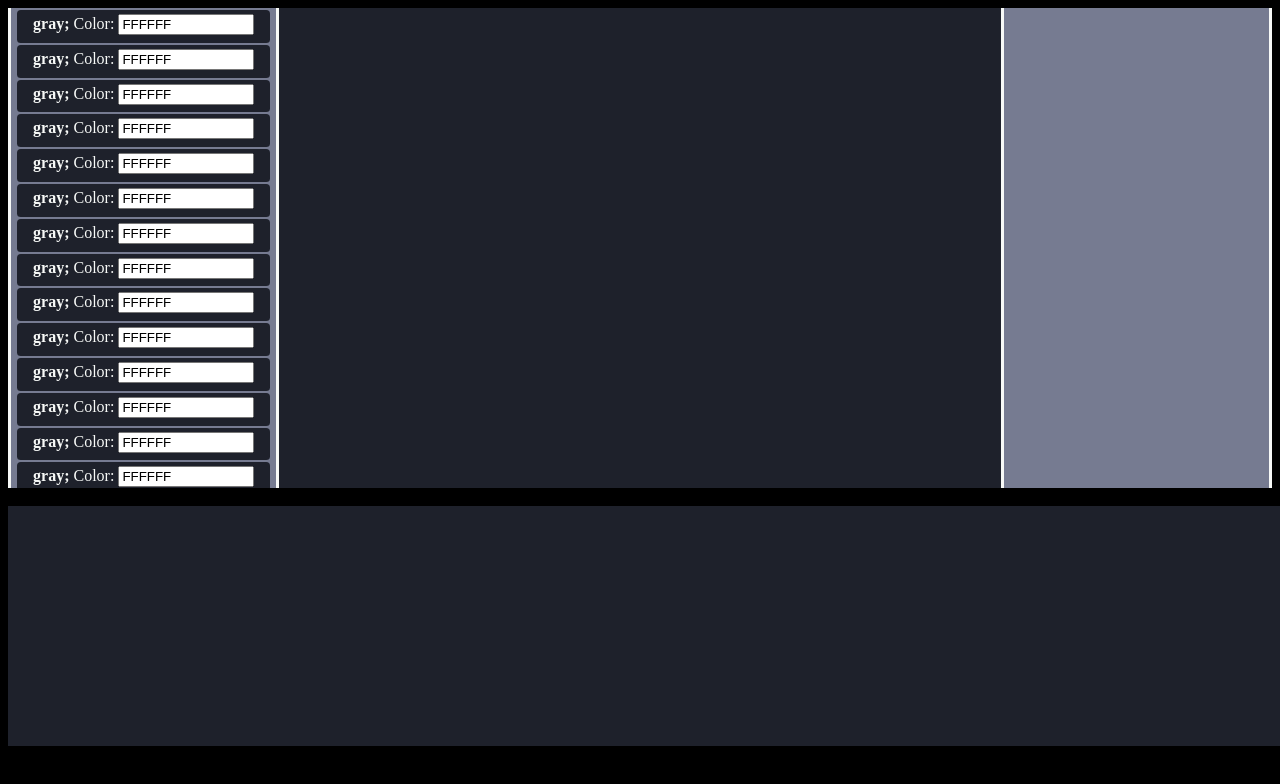
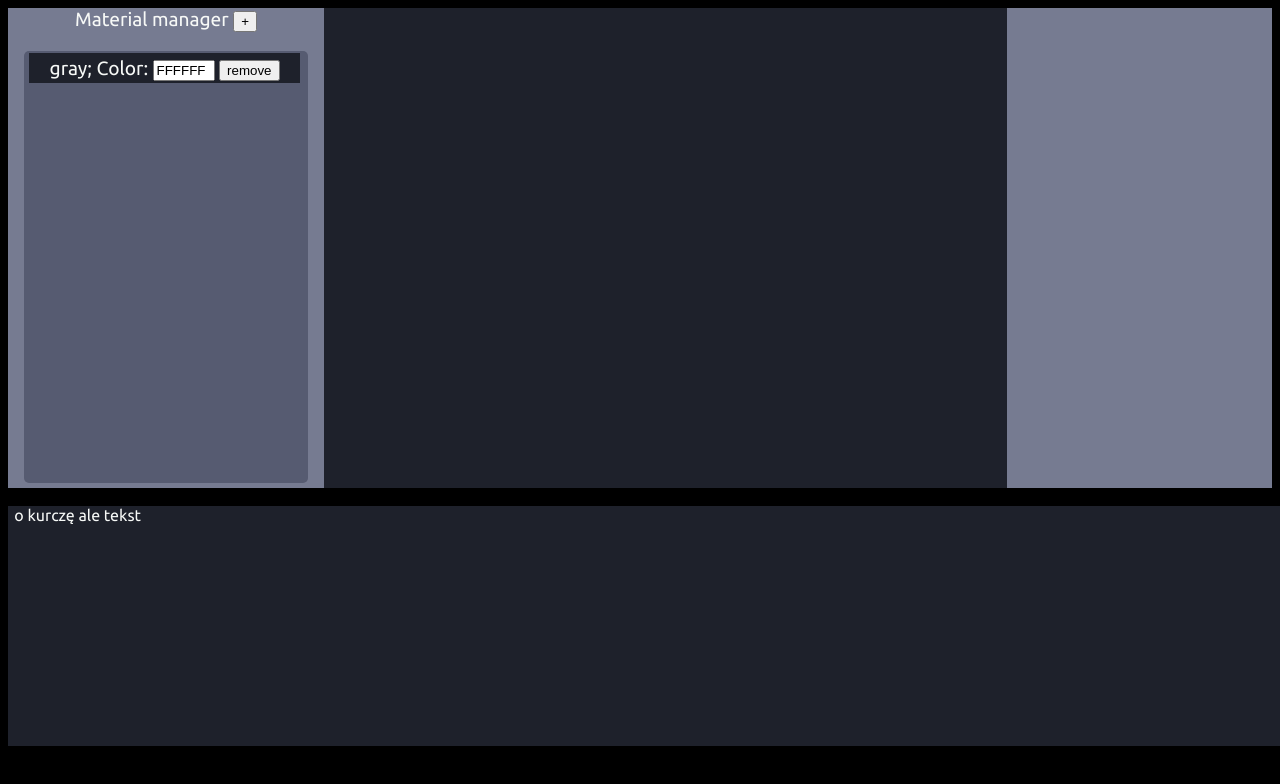
Before and after one commit to Txar/universeeditor, a plain HTML site: page index.html in a window 1280 px wide. Drawn offline with Linux system fonts and the light colour scheme.

Commit message:
fonts and content

```diff
--- a/index.html
+++ b/index.html
@@ -2,23 +2,32 @@
 <html>
     <head>
         <meta charset="utf-8">
-        <title>Web Space</title>
+        <title>Universe Editor</title>
         <link rel="stylesheet" href="style.css">
     </head>
     <body onload="load()">
         <div class="container">
 
-            <div class="material_manager" id="material_manager">
+            <div class="material_manager_window">
 
+                <div class="material_manager_top">
+                    <form>Material manager
+
+                        <button type="button" onclick="addMaterial()">+</button>
+
+                    </form>
+                </div>
+
+
+                <div class="material_manager" id="material_manager"></div>
             </div>
 
-            <div class="planet_manager">
+            <div class="planet_picker"></div>
 
-            </div>
         </div>
         <br>
         <div class="console" id="consoleDiv">
-
+            o kurczę ale tekst
         </div>
         <script src="main.js"></script>
     </body>
--- a/main.js
+++ b/main.js
@@ -1,4 +1,5 @@
 let material_manager = document.getElementById("material_manager")
+let materials = []
 
 class material{
     constructor(density, color, id, name){
@@ -11,8 +12,9 @@ class material{
     getMaterialDiv(){
         let id = "materialColor" + this.id
 
-        let tempMaterialString = "<div class=\"material_config\"><form><b>" + this.name + ";</b> Color: <input name=\"color\" type=\"text\" id=\""
-         + id + "\" class=\"color_input\" value=\"" + this.color + "\"></form> </div>"
+        let tempMaterialString = "<div class=\"material_config\"><form>" + this.name + "; Color: <input name=\"color\" type=\"text\" id=\""
+         + id + "\" class=\"color_input\" value=\"" + this.color +
+         "\"> <button type=\"button\" onclick=\"removeMaterial(" + this.id + ")\">remove</button></form> </div>"
 
         return tempMaterialString
     }
@@ -20,11 +22,26 @@ class material{
 
 function load(){
     gray = new material(1.0, "FFFFFF", 0, "gray")
-    for (let i = 0; i < 20; i++){
-        material_manager.innerHTML += gray.getMaterialDiv()
+    material_manager.innerHTML += gray.getMaterialDiv()
+}
+
+function addMaterial(){
+    tempMaterial = new material(1.0, "FFFFFF", materials.length, "newMaterial")
+    materials.push(tempMaterial)
+    updateMaterials()
+}
+
+function updateMaterials(){
+    material_manager.innerHTML = ""
+    for (let i = 0; i < materials.length; i++){
+        materials[i].id = i;
+        material_manager.innerHTML += materials[i].getMaterialDiv()
     }
-    //document.getElementById("material" + gray.id).value = "FFFFFF"
-    //print(document.getElementById("material" + gray.id).value)
+}
+
+function removeMaterial(id){
+    materials.splice(id, 1)
+    updateMaterials()
 }
 
 function print(a){
--- a/style.css
+++ b/style.css
@@ -1,5 +1,10 @@
 body{
     background-color: black;
+    font-family: sans-serif;
+}
+
+div{
+    font-family: ubuntuFont;
 }
 
 .container{
@@ -10,26 +15,38 @@ body{
 }
 
 .material_manager{
+    background-color: #565B71;
+    width: 90%;
+    height: 90%;
+    overflow-y: scroll;
+    text-align: center;
+    border-radius: 5px;
+    margin-left: auto;
+    margin-right: auto;
+}
+
+.material_manager_top{
     background-color: #767B91;
-    border-inline-color: #F7F9F7;
-    border-inline-style: solid;
-    border-inline-width: 3px;
-    width: 20%;
+    width: 100%;
+    height: 9%;
+}
+
+.material_manager_window{
+    background-color: #767B91;
+    width: 25%;
     height: 100%;
     float: left;
-    padding-inline: 0.5%;
-    overflow-y: scroll;
     text-align: center;
+    font-size: 120%;
 }
 
 .material_config{
     background-color: #1E212B;
-    border-bottom: #F7F9F7;
-    border-top: #F7F9F7;
     height: 6%;
-    border-radius: 0.3vw;
     margin-top: 2px;
     padding-top: 4px;
+    width: 95%;
+    margin-left: 2%;
 }
 
 .density_control_button{
@@ -37,11 +54,8 @@ body{
     width: 2vw;
 }
 
-.planet_manager{
+.planet_picker{
     background-color: #767B91;
-    border-inline-color: #F7F9F7;
-    border-inline-style: solid;
-    border-inline-width: 3px;
     width: 20%;
     height: 100%;
     float: right;
@@ -61,7 +75,17 @@ body{
 }
 
 .color_input{
-    width: 10vw;
+    width: 20%;
+}
+
+.color_preview{
+    width: 5%;
+    height: 5%;
+}
+
+.remove_button{
+    width: 5%;
+    height: 5%;
 }
 
 ::-webkit-scrollbar {
@@ -82,3 +106,8 @@ body{
 ::-webkit-scrollbar-thumb:hover {
     background: #555;
 }
+
+@font-face {
+    font-family: ubuntuFont;
+    src: url("src/fonts/Ubuntu/Ubuntu-Regular.ttf");
+}
```
Also changed, not shown: src/fonts/Ubuntu/UFL.txt (added), src/fonts/Ubuntu/Ubuntu-Bold.ttf (added), src/fonts/Ubuntu/Ubuntu-BoldItalic.ttf (added), src/fonts/Ubuntu/Ubuntu-Italic.ttf (added), src/fonts/Ubuntu/Ubuntu-Light.ttf (added), src/fonts/Ubuntu/Ubuntu-LightItalic.ttf (added), src/fonts/Ubuntu/Ubuntu-Medium.ttf (added), src/fonts/Ubuntu/Ubuntu-MediumItalic.ttf (added), src/fonts/Ubuntu/Ubuntu-Regular.ttf (added).
